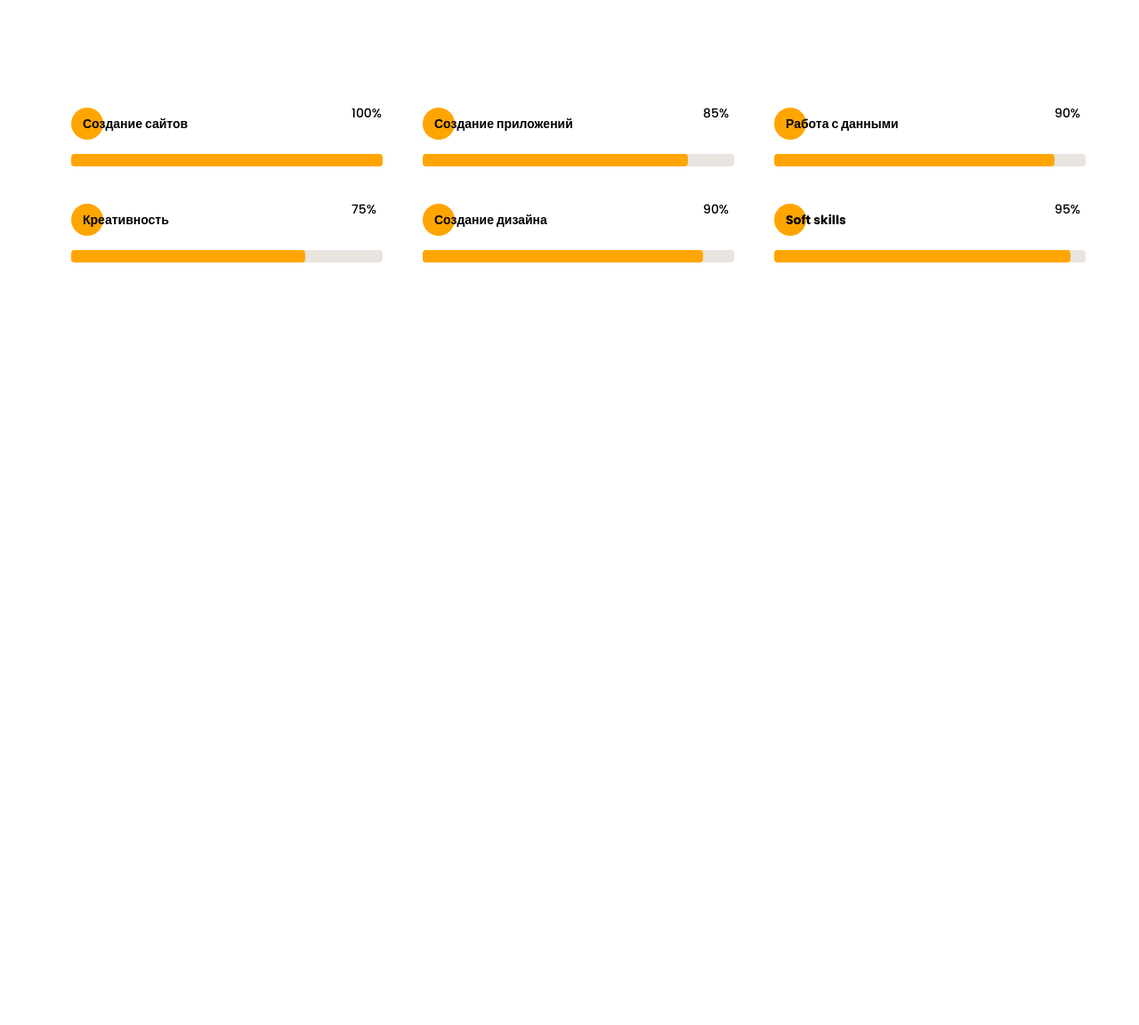
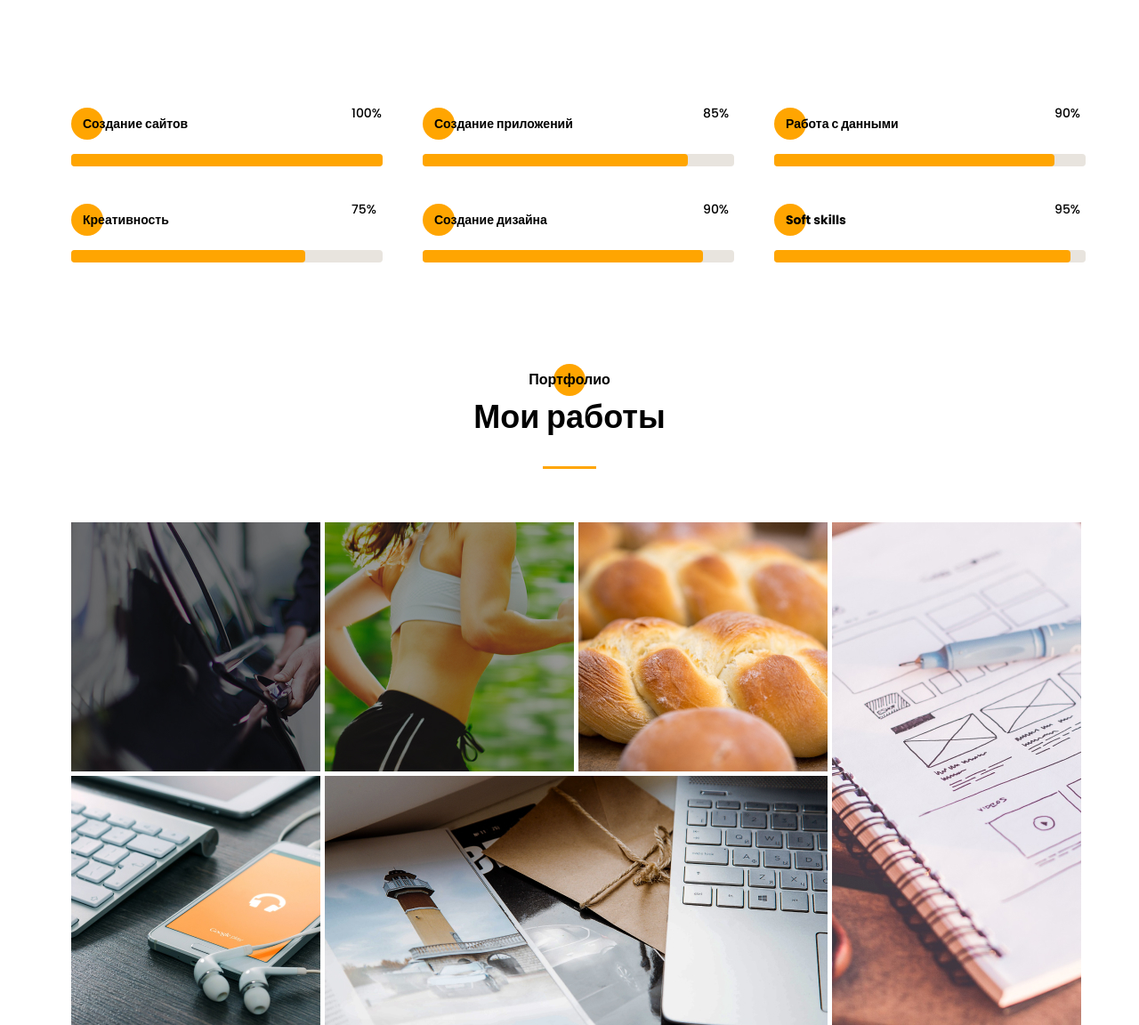
Before and after one commit to Camarederic/Portfolio, a website: page app/index.html in a window 1280 px wide. Shown: the part 3038-4190 px from the top of the page at 89% size. Before the commit the page ends 3333 px from the top, so only its background shows below. Drawn offline with nearby package versions, Linux system fonts and the light colour scheme; files that its build step writes are made by us from their sources; files whose address does not match are found by name.

Commit message:
added a portfolio section

```diff
--- a/app/index.html
+++ b/app/index.html
@@ -483,6 +483,34 @@
       </div>
     </section>
 
+    <section class="portfolio">
+      <div class="container">
+        <h2 class="title title_fz16 portfolio__title">Портфолио</h2>
+        <div class="title title_fz36 portfolio__subtitle">Мои работы</div>
+        <div class="divider"></div>
+        <div class="portfolio__inner">
+          <a class="portfolio__item" href="#">
+            <img src="images/works/uber.jpg" alt="uber" />
+          </a>
+          <a class="portfolio__item" href="#">
+            <img src="images/works/pulse.jpg" alt="pulse" />
+          </a>
+          <a class="portfolio__item" href="#">
+            <img src="images/works/bread.jpg" alt="bread" />
+          </a>
+          <a class="portfolio__item vertical" href="#">
+            <img src="images/works/plans.jpg" alt="plans" />
+          </a>
+          <a class="portfolio__item" href="#">
+            <img src="images/works/ipad.jpg" alt="ipad" />
+          </a>
+          <a class="portfolio__item horizontal" href="#">
+            <img src="images/works/mac.jpg" alt="mac" />
+          </a>
+        </div>
+      </div>
+    </section>
+
     <script src="js/main.min.js"></script>
   </body>
 </html>
--- /dev/null
+++ b/app/scss/blocks/_portfolio.scss
@@ -0,0 +1,41 @@
+.portfolio {
+  padding-top: 120px;
+  &__title {
+    position: relative;
+    text-align: center;
+    @include before_circle;
+    &:before {
+      top: -6px;
+      left: 50%;
+      transform: translateX(-50%);
+    }
+  }
+  &__subtitle {
+    text-align: center;
+  }
+  &__inner {
+    margin-top: 60px;
+    display: grid;
+    grid-template: repeat(2, 280px) / repeat(4, 280px);
+    grid-auto-rows: 280px;
+    gap: 5px;
+    .vertical {
+      grid-row: 1 / 3;
+      grid-column: 4 / 5;
+    }
+    .horizontal {
+      grid-row: 2 / 3;
+      grid-column: 2 / 4;
+    }
+  }
+  &__item {
+    transition: all 0.6s;
+    img {
+      width: 100%;
+    }
+    &:hover {
+      transform: scale(1.05);
+      filter: grayscale(100%);
+    }
+  }
+}
--- a/app/scss/style.scss
+++ b/app/scss/style.scss
@@ -13,6 +13,7 @@
 @import "blocks/about";
 @import 'blocks/resume';
 @import 'blocks/skills';
+@import 'blocks/portfolio';
 
 @import url("https://fonts.googleapis.com/css2?family=Poppins:wght@500;700&display=swap");
 * {
```
Also changed, not shown: app/images/works/mac.jpg (added).
